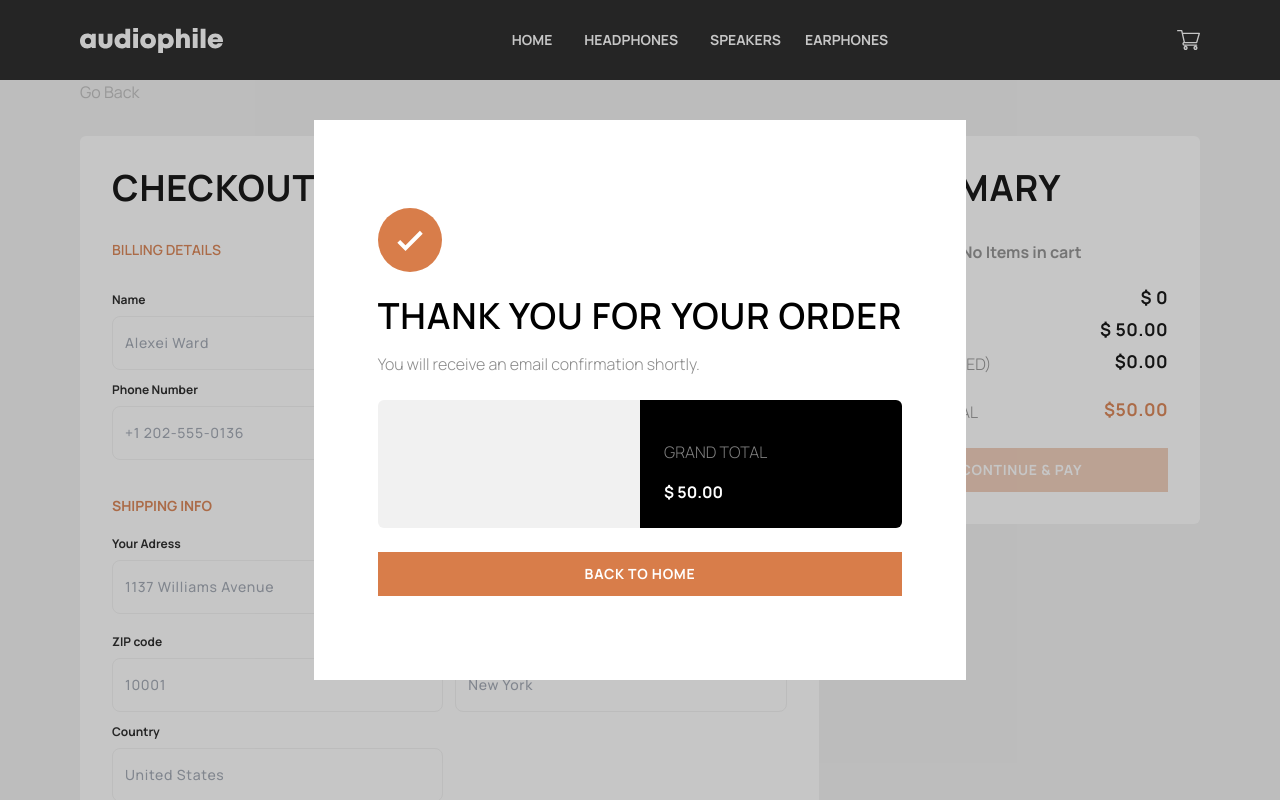
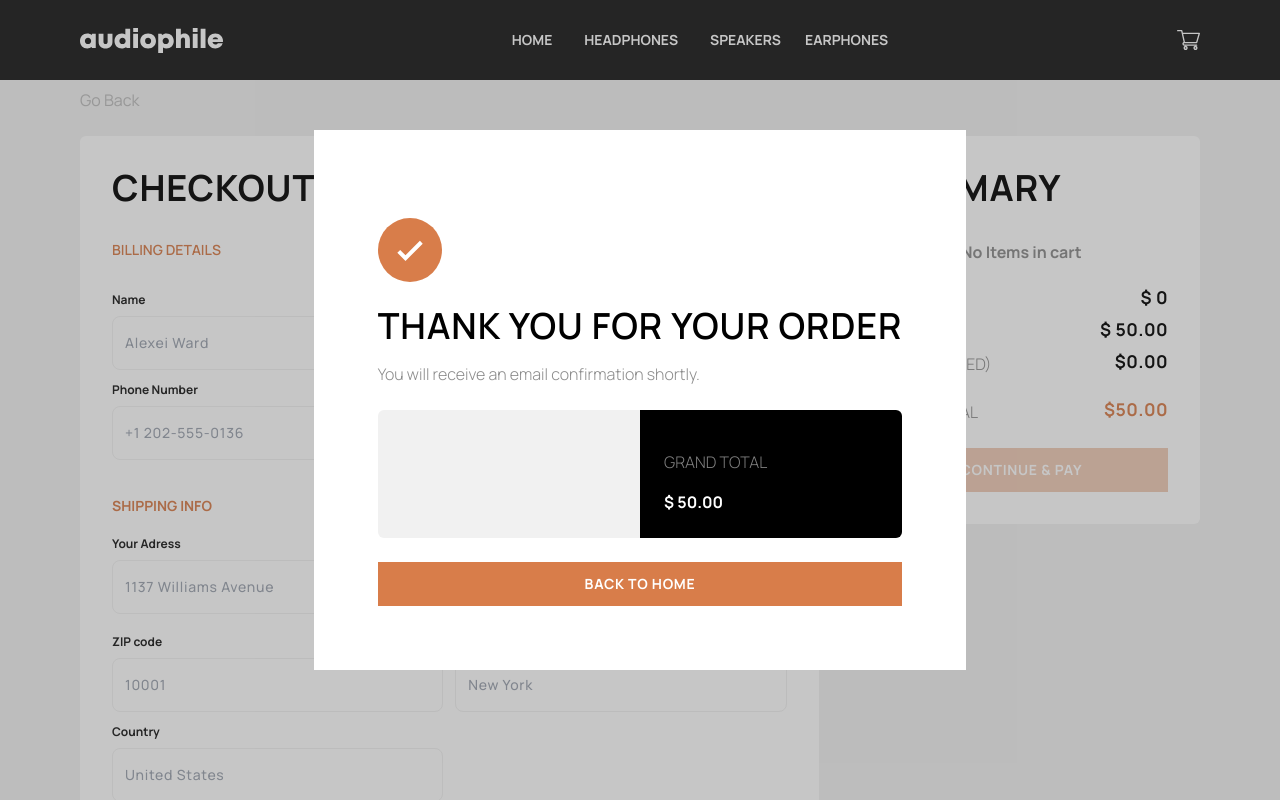
Before and after one commit to elghanbibadr/autophileEcommerce, a React (Vite) app: page /checkout in a window 1280 px wide. Shown: the top 800 px of the page. Built offline with nearby package versions, Linux system fonts and the light colour scheme.

Commit message:
move down the go back link slightly

```diff
--- a/src/pages/checkout/Checkout.jsx
+++ b/src/pages/checkout/Checkout.jsx
@@ -93,7 +93,7 @@ const Checkout = () => {
   return (
     <div className='bg-lightGray' >
       <Container  >
-       <Link onClick={handleBackClick} className='text-lightBlack  '>Go Back</Link>
+       <Link onClick={handleBackClick} className='text-lightBlack relative top-2 '>Go Back</Link>
       {/* checkkout info */}
        <div className='lg:grid lg:grid-cols-3 lg:gap-6'>
          <div className='bg-white p-8 rounded-md my-8  lg:col-span-2'>
--- a/src/pages/checkout/ThankYou.jsx
+++ b/src/pages/checkout/ThankYou.jsx
@@ -16,7 +16,7 @@ const handleOnBackHomeClicked=()=>{
 
   return (
     <Overlay setBackdropIsOpen={setBackdropIsOpen} >
-        <div className='bg-white h-[70%] self-center p-10 lg:p-16 text-black mx-auto'>
+        <div className='bg-white  self-center p-10 lg:p-16 text-black mx-auto'>
           <img className='my-6' src={checkMark} alt='check mark icon' />
         <h3 className='text-black'>THANK YOU FOR YOUR ORDER</h3>
        <p className='text-paleBlack my-4'>You will receive an email confirmation shortly.</p>
```
